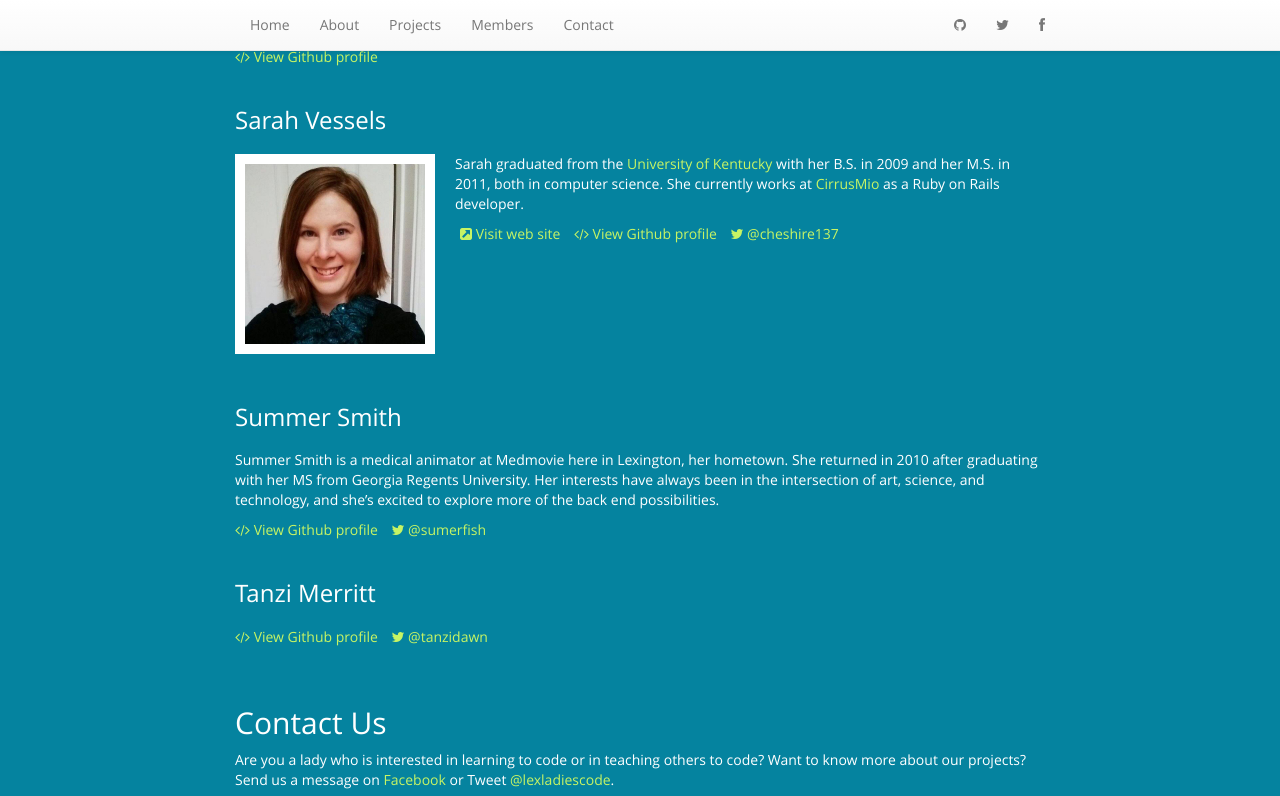
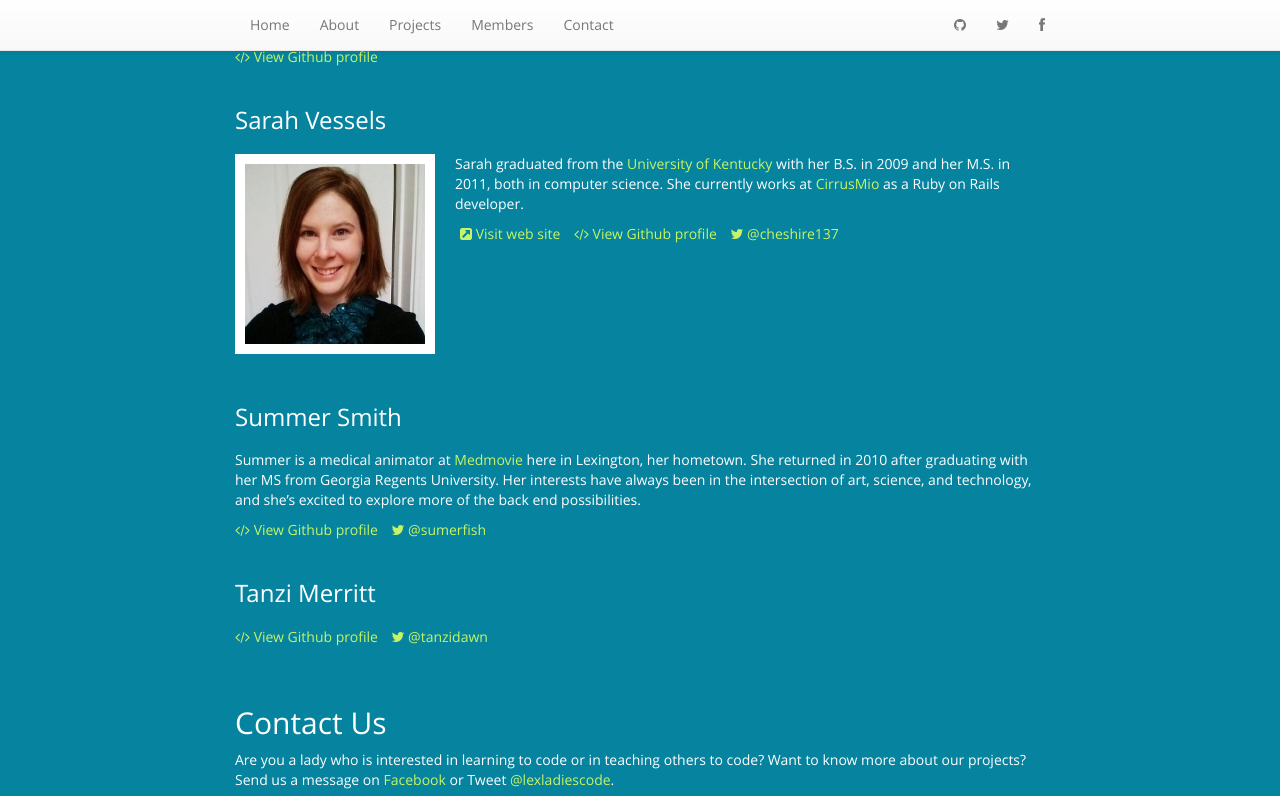
Before and after one commit to LexLadiesCode/LexLadiesCode.github.io, a Jekyll site: the page built from index.html, in a window 1280 px wide and 900 px high, scrolled down 1826 px, cut to the strip 0-796 px from the top of the window. Built offline with Jekyll 4.4.1, drawn with Linux system fonts in a browser that asks for light colours; nearby versions of some CDN libraries; Markdown is read by kramdown in place of the engine named in the settings.

Commit message:
fix summer bio

```diff
--- a/members/_posts/2014-07-01-summer-smith.markdown
+++ b/members/_posts/2014-07-01-summer-smith.markdown
@@ -5,4 +5,4 @@
 twitter: sumerfish
 ---
 
-Summer Smith is a medical animator at Medmovie here in Lexington, her hometown.  She returned in 2010 after graduating with her MS from Georgia Regents University. Her interests have always been in the intersection of art, science, and technology, and she's excited to explore more of the back end possibilities.
+Summer is a medical animator at [Medmovie](www.medmovie.com) here in Lexington, her hometown.  She returned in 2010 after graduating with her MS from Georgia Regents University. Her interests have always been in the intersection of art, science, and technology, and she's excited to explore more of the back end possibilities.
```
